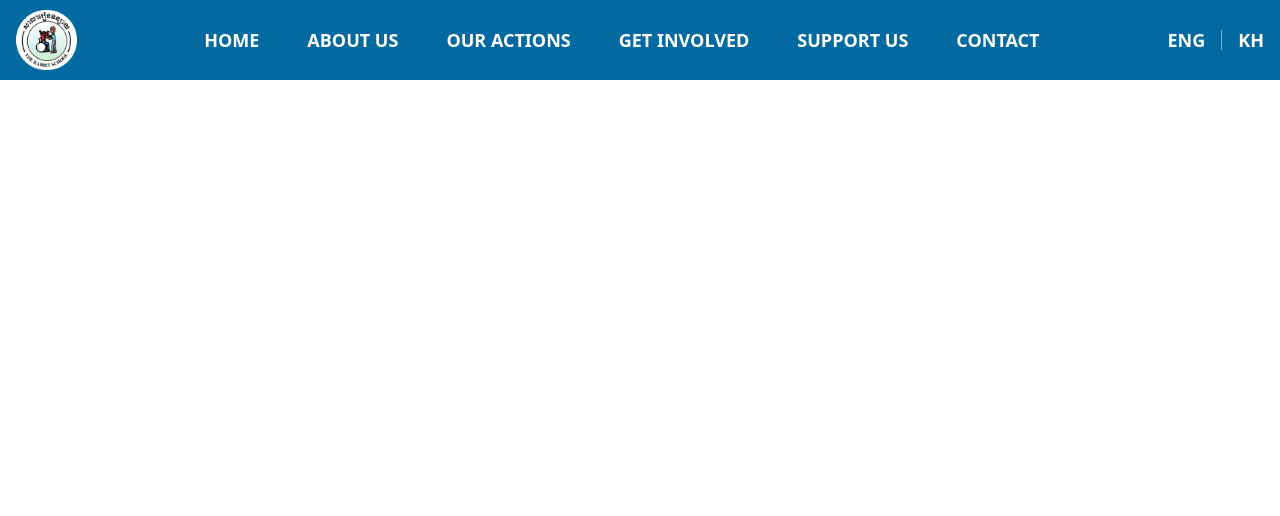
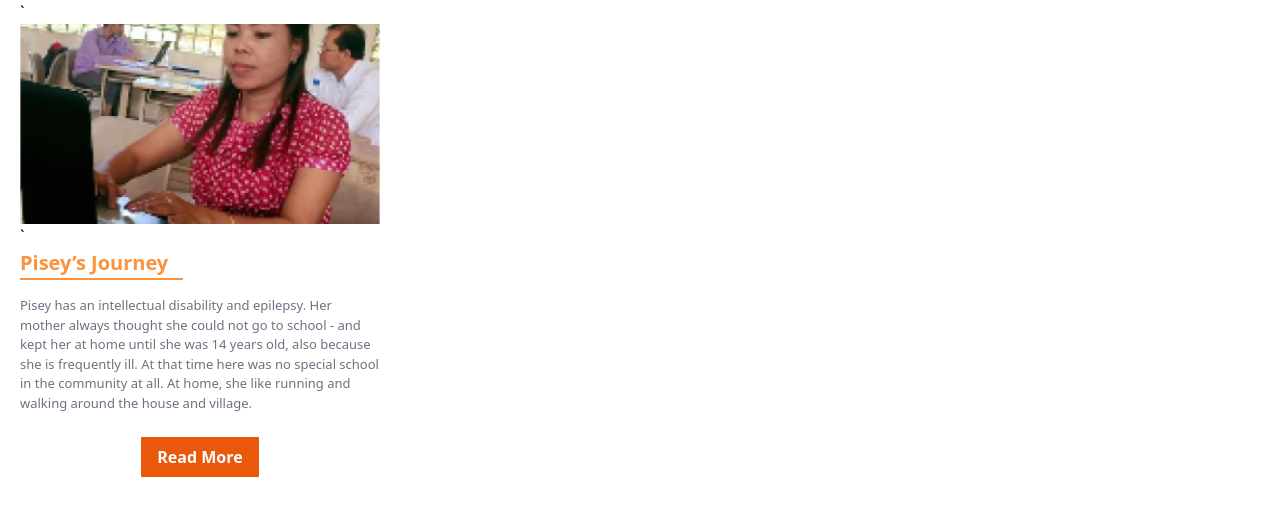
Before and after one commit to mongtrithay/rabbit-school, a React (Vite) app: page / in a window 1280 px wide. Shown: the top 516 px of the page. Built offline with nearby package versions, Linux system fonts and the light colour scheme.

Commit message:
ArticleCard

```diff
--- a/src/App.jsx
+++ b/src/App.jsx
@@ -8,6 +8,7 @@ import Footer from './companents/Footer'
 import AboutPage from './pages/About'
 import ContactPage from './pages/Contact'
 import SupportPage from './pages/Support'
+import ArticleCard from './companents/ArticleCard'
 
 
 
@@ -15,7 +16,7 @@ function App() {
 
   return (
     <>
-    <Menu />
+    <ArticleCard />
     </>
   )
 }
--- /dev/null
+++ b/src/companents/ArticleCard.jsx
@@ -0,0 +1,22 @@
+import image16 from '../assets/images/image16.png';
+import ButttonReadMore from "../companents/ButtonReadMore"
+function ArticleCard() {
+    return (
+        <div className=" w-full h-[528px]">
+            <div className="w-[400px] h-[500px] bg-white">
+                <div className="w-[90%] h-[200px] m-auto">
+`                    <img src={image16} alt="Article" className="w-full h-full object-cover" />`
+                      <h1 className='text-orange-400 text-[20px] font-semibold'>Pisey’s Journey</h1>
+                      <div className='w-[163px] h-[2px] bg-orange-400'></div>
+                      <p className='text-gray-500 text-[13px] mt-4'>Pisey has an intellectual disability and epilepsy. Her mother always thought she could not go to school - and kept her at home until she was 14 years old, also because she is frequently ill. At that time here was no special school in the community at all. At home, she like running and walking around the house and village. </p>
+                    <div className='flex justify-center mt-4'>
+                        <ButttonReadMore />
+                    </div>
+
+                </div>
+            </div>
+        </div>
+    );
+}
+
+export default ArticleCard;
```
Also changed, not shown: src/assets/images/image16.png (added).
